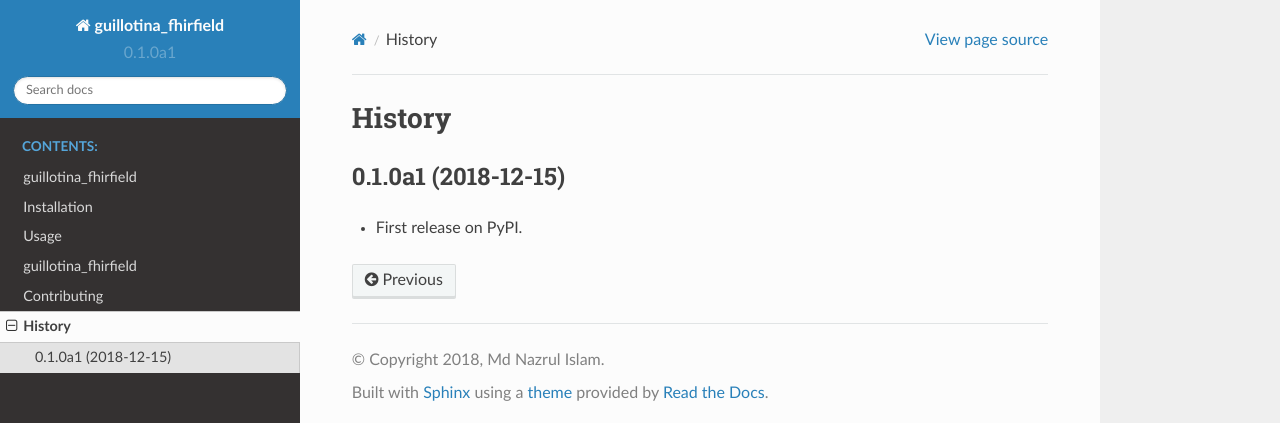
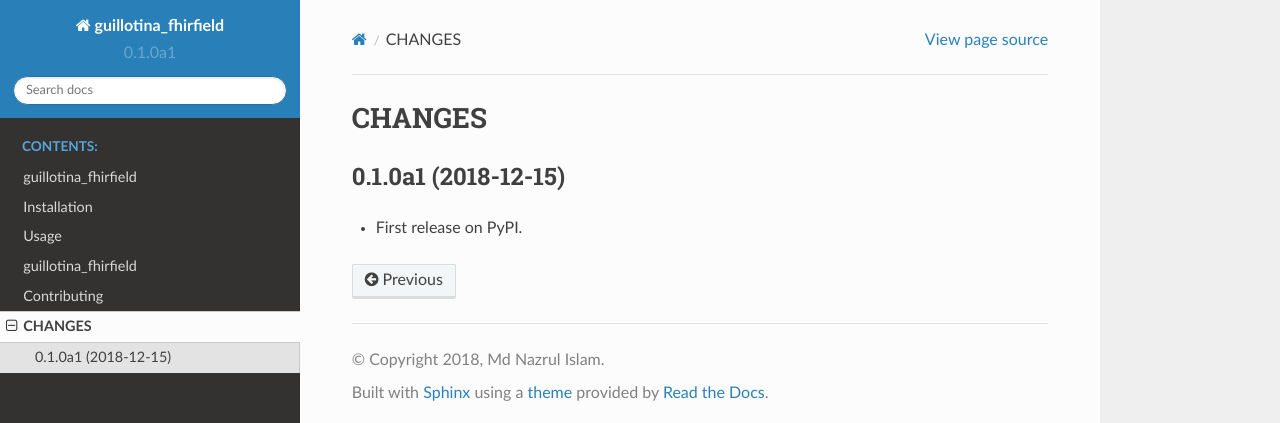
Before and after one commit to nazrulworld/guillotina_fhirfield, a Sphinx documentation site: the page built from docs/history.rst, in a window 1280 px wide. Shown: the top 423 px of the page. Built offline with Sphinx 7.4.7 and the Read the Docs theme 2.0.0, drawn with Linux system fonts in a browser that asks for light colours.

Commit message:
file renamed

```diff
--- a/HISTORY.rst
+++ b/CHANGES.rst
@@ -1,5 +1,5 @@
 =======
-History
+CHANGES
 =======
 
 0.1.0a1 (2018-12-15)
--- a/docs/history.rst
+++ b/docs/history.rst
@@ -1 +1 @@
-.. include:: ../HISTORY.rst
+.. include:: ../CHANGES.rst
--- a/docs/index.rst
+++ b/docs/index.rst
@@ -13,6 +13,8 @@ Welcome to guillotina_fhirfield's documentation!
    authors
    history
 
+.. include:: ../../README.rst
+
 Indices and tables
 ==================
 * :ref:`genindex`
```
